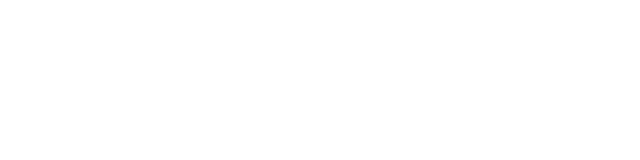
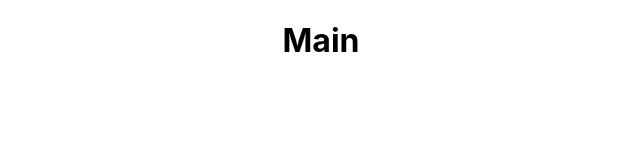
Before and after one commit to MarcoCastellacci/mytinerary-castellacci, a React (Create React App) app: page / in a window 1280 px wide. Shown: the top 160 px of the page, without its empty margins (319-959 px from the left). Built offline with nearby package versions, Linux system fonts and the light colour scheme.

Commit message:
First Changes

```diff
--- a/public/index.html
+++ b/public/index.html
@@ -9,11 +9,11 @@
       name="description"
       content="Web site created using create-react-app"
     />
+    <link rel="apple-touch-icon" href="%PUBLIC_URL%/logo192.png" />
     <!--
       manifest.json provides metadata used when your web app is installed on a
       user's mobile device or desktop. See https://developers.google.com/web/fundamentals/web-app-manifest/
     -->
-    <link rel="manifest" href="%PUBLIC_URL%/manifest.json" />
     <!--
       Notice the use of %PUBLIC_URL% in the tags above.
       It will be replaced with the URL of the `public` folder during the build.
--- a/src/App.js
+++ b/src/App.js
@@ -1,9 +1,10 @@
-
+import Main from './components/Main';
 import './styles/App.css';
 
 function App() {
   return (
     <div className="App">
+      <Main />
     </div>
   );
 }
--- /dev/null
+++ b/src/components/Main.jsx
@@ -0,0 +1,10 @@
+import React from 'react';
+
+function Main() {
+    return (
+        <div>
+            <h1>Main</h1>
+        </div>)
+};
+
+export default Main;
```
Also changed, not shown: src/components/Carrousel.jsx (added), src/components/Footer.jsx (added), src/components/Header.jsx (added).
